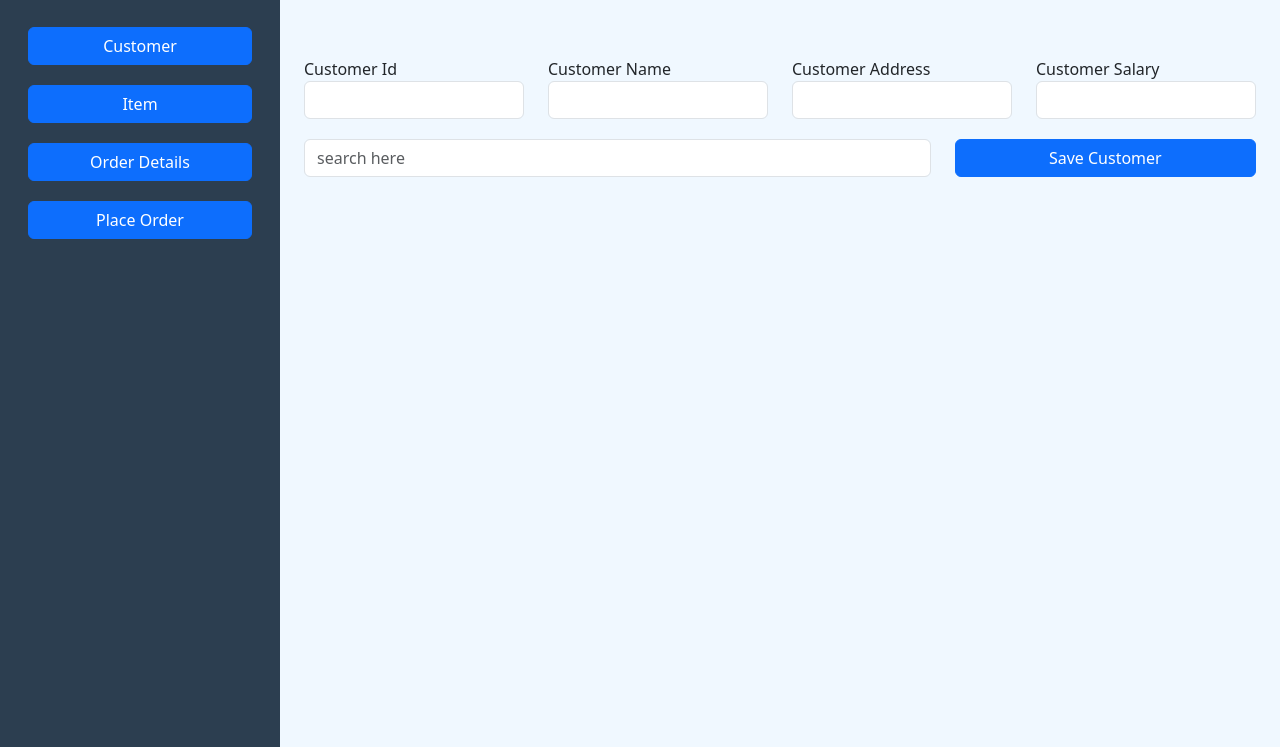
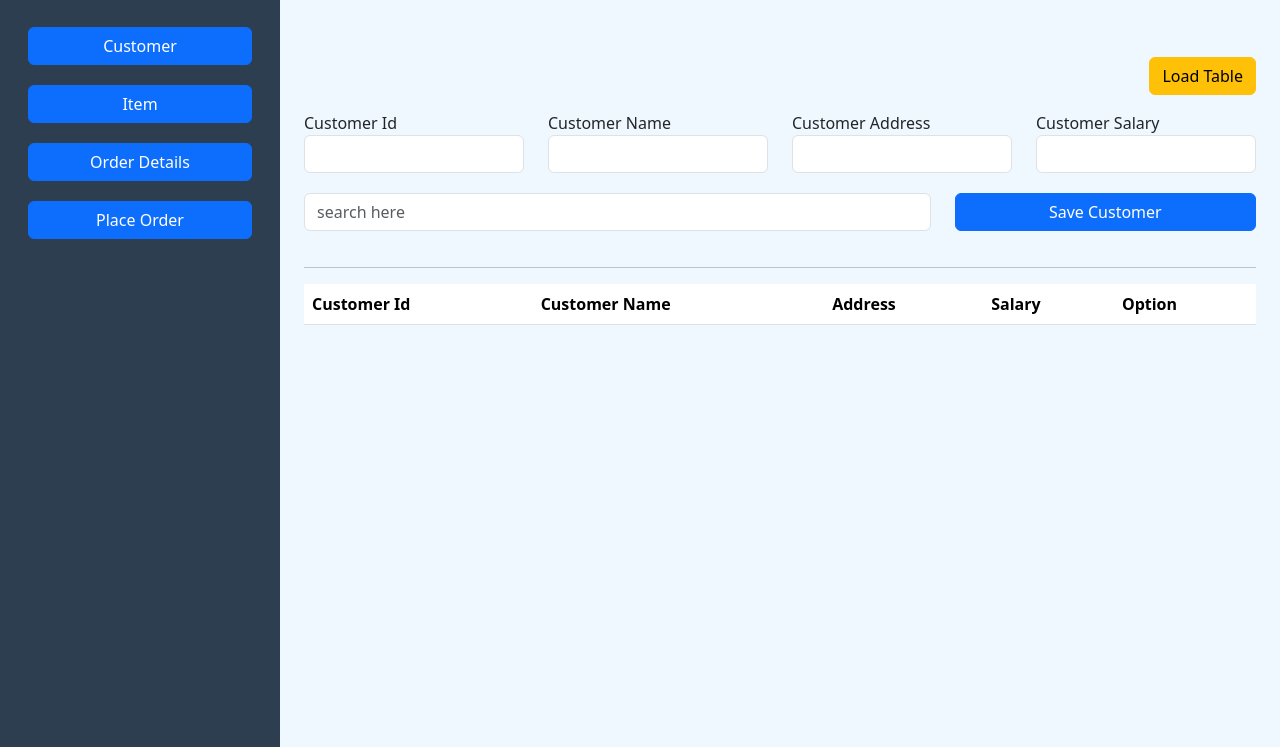
Before and after one commit to suren-11/EZPOS, a plain HTML site: page pages/dashboard.html in a window 1280 px wide. Shown: the part 53-800 px from the top of the page. Drawn offline with nearby package versions, Linux system fonts and the light colour scheme; sample sign-in values are in the browser's storage.

Commit message:
load customer table in customer form

```diff
--- a/js/customer.js
+++ b/js/customer.js
@@ -10,12 +10,30 @@ function Customer(id, name, address, salary) {
 initializeCustomers = () => {
     let tempData = JSON.parse(localStorage.getItem('customers'));
     if (tempData !== null) {
-        customers=tempData;
+        customers = tempData;
         console.log(tempData);
+        setTableData();
     }
 }
 
-const launchModel = (type,message)=>{
+function setTableData(){
+    let htmlData = '';
+    customers.forEach(data => {
+        htmlData += `<tr>
+    <td>${data.id}</td>
+    <td>${data.name}</td>
+    <td>${data.address}</td>
+    <td>${data.salary}</td>
+    <td>
+    <button class="btn btn-success btn-sm" >Update</button> |
+    <button class="btn btn-danger btn-sm" >Delete</button>
+</td>
+</tr>`;
+    });
+    $('#table-body').html(htmlData);
+}
+
+const launchModel = (type, message) => {
     //document.getElementById('success-model').click();
     $('#exampleModalLabel').html(type);
     $('#modal-body').html(message);
@@ -31,13 +49,13 @@ function saveCustomer() {
         Number($('#customerSalary').val())
     );
 
-    if (customers.find(data=>data.id==customer.id)===undefined){
+    if (customers.find(data => data.id == customer.id) === undefined) {
         customers.push(customer);
         localStorage.setItem('customers', JSON.stringify(customers));
         clearFields();
-        launchModel('success!','Customer Saved');
-    }else {
-        launchModel('warning!','Already exists');
+        launchModel('success!', 'Customer Saved');
+    } else {
+        launchModel('warning!', 'Already exists');
     }
 }
 
--- a/pages/customer.html
+++ b/pages/customer.html
@@ -11,7 +11,11 @@
           integrity="sha384-T3c6CoIi6uLrA9TneNEoa7RxnatzjcDSCmG1MXxSR1GAsXEV/Dwwykc2MPK8M2HN" crossorigin="anonymous">
 </head>
 <body>
+
 <div class="container">
+    <p style="text-align: right" >
+        <button id="load" onclick="setTableData();" class="btn btn-warning" >Load Table</button>
+    </p>
    <div class="row">
         <div class="col-12 col-sm-6 col-md-4 col-lg-3">
             <label for="customerId">Customer Id</label>
@@ -37,9 +41,7 @@
         <div class="col-4">
             <button class="btn btn-primary" onclick="saveCustomer();" >Save Customer</button>
         </div>
-    </div>
-</div>
-
+        <div>
             <!-- Button trigger modal -->
             <button style="display: none" id="success-model" type="button" class="btn btn-primary" data-bs-toggle="modal" data-bs-target="#exampleModal">
                 Launch demo modal
@@ -63,6 +65,28 @@
                 </div>
             </div>
 
+        </div>
+    </div>
+    <hr>
+    <div class="table-outer">
+        <table class="table table-hover">
+            <thead>
+            <tr>
+                <th>Customer Id</th>
+                <th>Customer Name</th>
+                <th>Address</th>
+                <th>Salary</th>
+                <th>Option</th>
+            </tr>
+            </thead>
+            <tbody id="table-body" >
+
+            </tbody>
+        </table>
+    </div>
+</div>
+
+
 <!--<script src="../js/customer.js"></script>-->
 <script src="https://ajax.googleapis.com/ajax/libs/jquery/3.7.1/jquery.min.js"></script>
 <script src="https://cdn.jsdelivr.net/npm/bootstrap@5.3.2/dist/js/bootstrap.min.js"
```
Lines whose indentation alone changed are shown as unchanged.
